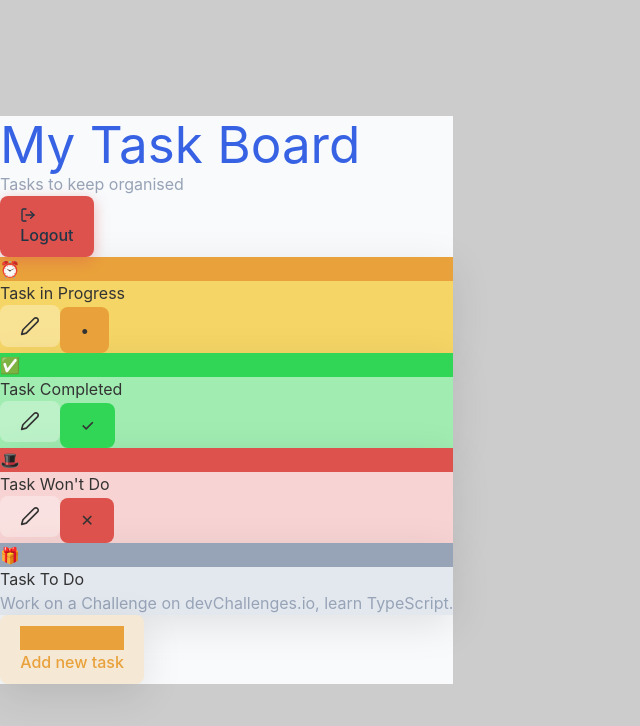
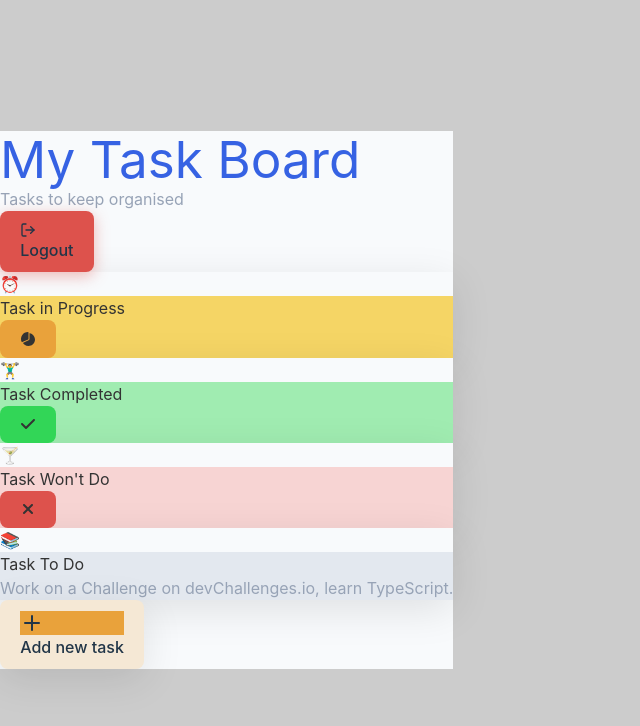
Before and after one commit to anidze/task-board-master, a React (Vite) app in the folder front/: page /home in a window 1280 px wide. Shown: the top 726 px of the page, without its empty margins (0-640 px from the left). Built offline with nearby package versions, Linux system fonts and the light colour scheme; sample sign-in values are in the browser's storage.

Commit message:
Enhance HomePage UI with new icons and improved styling for task indicators

```diff
--- a/front/src/assets/Components/Home/HomePage.jsx
+++ b/front/src/assets/Components/Home/HomePage.jsx
@@ -1,7 +1,8 @@
 import { useEffect, useState } from "react";
 import { useNavigate } from "react-router-dom";
 import { FiLogOut, FiEdit2, FiPlus } from "react-icons/fi";
-
+import { IoPieChart } from "react-icons/io5";
+import { FaCheck , FaXmark} from "react-icons/fa6";
 export default function HomePage() {
   const navigate = useNavigate();
   const [user] = useState(() => {
@@ -60,8 +61,8 @@ export default function HomePage() {
         >
           <div className="flex items-center gap-4">
             <div
-              className="w-12 h-12 rounded-full flex items-center justify-center text-white"
-              style={{ backgroundColor: "#E9A23B" }}
+              className="w-14 h-14 rounded-xl flex items-center justify-center text-white"
+              style={{ backgroundColor: "#F8FAFC" }}
             >
               <span className="text-xl">⏰</span>
             </div>
@@ -69,16 +70,10 @@ export default function HomePage() {
           </div>
           <div className="flex items-center gap-3">
             <button
-              className="p-2 rounded-lg hover:opacity-80 transition"
-              style={{ backgroundColor: "rgba(255, 255, 255, 0.3)" }}
-            >
-              <FiEdit2 size={20} color="#333" />
-            </button>
-            <button
-              className="p-2 rounded-lg hover:opacity-80 transition"
+              className="w-14 h-14 rounded-xl flex items-center justify-center hover:opacity-80 transition"
               style={{ backgroundColor: "#E9A23B" }}
             >
-              <span className="text-white text-lg">•</span>
+              <span className="text-white text-lg"><IoPieChart /></span>
             </button>
           </div>
         </div>
@@ -94,25 +89,19 @@ export default function HomePage() {
         >
           <div className="flex items-center gap-4">
             <div
-              className="w-12 h-12 rounded-full flex items-center justify-center text-white"
-              style={{ backgroundColor: "#32D657" }}
+              className="w-14 h-14 rounded-xl flex items-center justify-center text-white"
+              style={{ backgroundColor: "#F8FAFC" }}
             >
-              <span className="text-xl">✅</span>
+              <span className="text-xl">🏋️‍♂️</span>
             </div>
             <span>Task Completed</span>
           </div>
           <div className="flex items-center gap-3">
             <button
-              className="p-2 rounded-lg hover:opacity-80 transition"
-              style={{ backgroundColor: "rgba(255, 255, 255, 0.3)" }}
-            >
-              <FiEdit2 size={20} color="#333" />
-            </button>
-            <button
-              className="p-2 rounded-lg hover:opacity-80 transition"
+              className="w-14 h-14 rounded-xl flex items-center justify-center hover:opacity-80 transition"
               style={{ backgroundColor: "#32D657" }}
             >
-              <span className="text-white text-lg">✓</span>
+              <span className="text-white text-lg"><FaCheck /></span>
             </button>
           </div>
         </div>
@@ -128,25 +117,19 @@ export default function HomePage() {
         >
           <div className="flex items-center gap-4">
             <div
-              className="w-12 h-12 rounded-full flex items-center justify-center text-white"
-              style={{ backgroundColor: "#DD524C" }}
+              className="w-14 h-14 rounded-xl flex items-center justify-center text-white"
+              style={{ backgroundColor: "#F8FAFC" }}
             >
-              <span className="text-xl">🎩</span>
+              <span className="text-xl">🍸</span>
             </div>
             <span>Task Won't Do</span>
           </div>
           <div className="flex items-center gap-3">
             <button
-              className="p-2 rounded-lg hover:opacity-80 transition"
-              style={{ backgroundColor: "rgba(255, 255, 255, 0.3)" }}
-            >
-              <FiEdit2 size={20} color="#333" />
-            </button>
-            <button
-              className="p-2 rounded-lg hover:opacity-80 transition"
+              className="w-14 h-14 rounded-xl flex items-center justify-center hover:opacity-80 transition"
               style={{ backgroundColor: "#DD524C" }}
             >
-              <span className="text-white text-lg">✕</span>
+              <span className="text-white text-lg"><FaXmark /></span>
             </button>
           </div>
         </div>
@@ -162,10 +145,10 @@ export default function HomePage() {
         >
           <div className="flex items-center gap-4">
             <div
-              className="w-12 h-12 rounded-full flex items-center justify-center"
-              style={{ backgroundColor: "#97A3B6" }}
+              className="w-14 h-14 rounded-xl flex items-center justify-center"
+              style={{ backgroundColor: "#F8FAFC" }}
             >
-              <span className="text-xl">🎁</span>
+              <span className="text-xl">📚</span>
             </div>
             <div>
               <span>Task To Do</span>
@@ -178,15 +161,14 @@ export default function HomePage() {
 
         {/* Add New Task */}
         <button
-          className="w-full flex items-center justify-center gap-3 p-6 rounded-2xl font-bold text-lg transition-all hover:shadow-lg"
+          className="w-full flex items-center justify-left gap-3 p-6 rounded-2xl font-bold text-lg transition-all hover:shadow-lg"
           style={{
             backgroundColor: "#F5E8D5",
-            color: "#E9A23B",
             boxShadow: "0 10px 40px rgba(0, 0, 0, 0.1)",
           }}
         >
           <div
-            className="w-12 h-12 rounded-full flex items-center justify-center text-white"
+            className="w-14 h-14 rounded-xl flex items-center justify-center text-white"
             style={{ backgroundColor: "#E9A23B" }}
           >
             <FiPlus size={24} />
```
